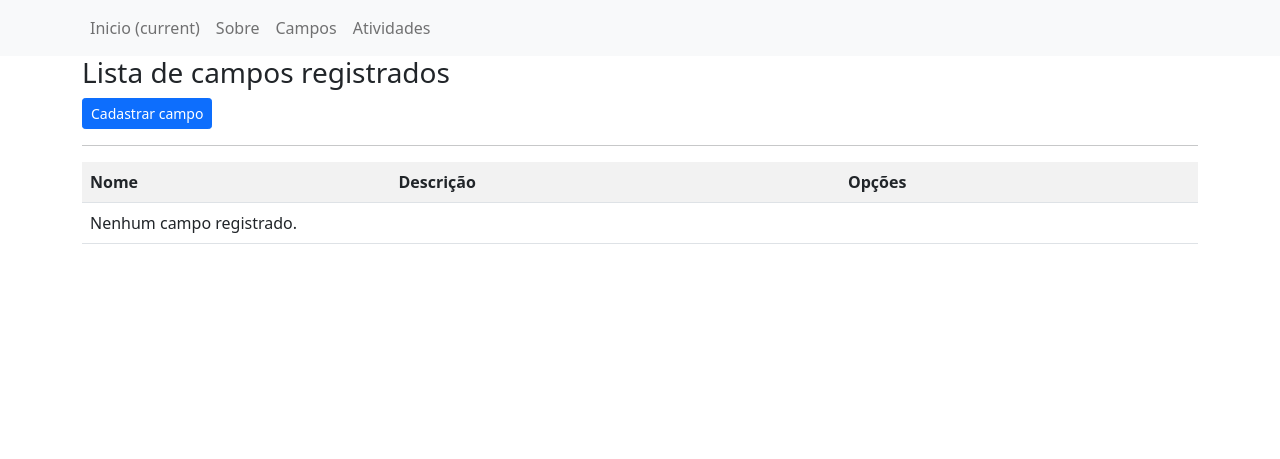
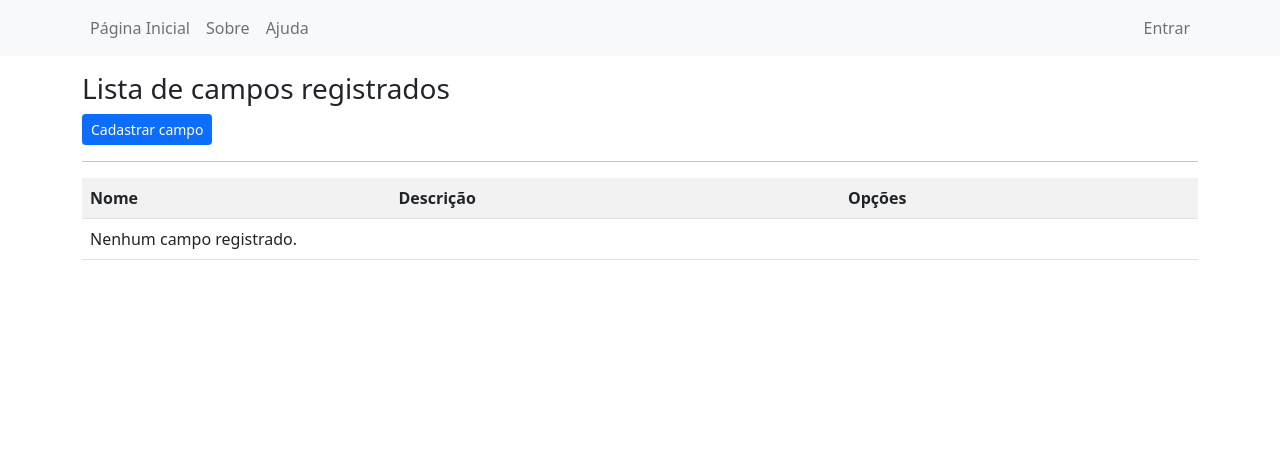
Before and after one commit to ipedromotta/universidade-django, a Django app: page /listar/campos/ in a window 1280 px wide. Shown: the top 459 px of the page. Run offline with Django 4.2, Linux system fonts and the light colour scheme; data that the repository does not hold is empty; some libraries are stand-ins or nearby versions.

Commit message:
:recycle: refactor: Melhorando menu e adicionando nova funcao de usuario

```diff
--- a/paginas/templates/base.html
+++ b/paginas/templates/base.html
@@ -15,24 +15,56 @@
 </head>
 <body>
     {% block menu %}
-    <nav class="navbar navbar-expand-lg navbar-light bg-light ">
-        <div class="collapse navbar-collapse container" id="navbarNav">
+    <nav class="navbar navbar-expand-lg navbar-light bg-light mb-3">
+      <div class="container">
+        <div class="collapse navbar-collapse justify-content-between" id="navbarNavDropdown">
           <ul class="navbar-nav">
-            <li class="nav-item active">
-              <a class="nav-link" href="{% url 'inicio' %}">Inicio <span class="sr-only">(current)</span></a>
+            <li class="nav-item">
+              <a class="nav-link" href="{% url 'inicio' %}">Página Inicial</a>
             </li>
+            {% if request.user.is_authenticated %}
+              <li class="nav-item dropdown">
+                <a class="nav-link dropdown-toggle" href="#" id="navbarDropdownMenuLink1" role="button" data-bs-toggle="dropdown" aria-expanded="false">
+                  Cadastros
+                </a>
+                <ul class="dropdown-menu" aria-labelledby="navbarDropdownMenuLink1">
+                  <li class="nav-item">
+                    <a href="{% url 'listar-campos' %}" class="nav-link">Campos</a>
+                  </li>
+                  <li class="nav-item">
+                    <a href="{% url 'listar-atividades' %}" class="nav-link">Atividades</a>
+                  </li>
+                </ul>
+              </li>
+            {% endif %}
             <li class="nav-item">
               <a class="nav-link" href="{% url 'sobre' %}">Sobre</a>
             </li>
             <li class="nav-item">
-              <a href="{% url 'listar-campos' %}" class="nav-link">Campos</a>
-            </li>
-            <li class="nav-item">
-              <a href="{% url 'listar-atividades' %}" class="nav-link">Atividades</a>
+              <a class="nav-link" href="#">Ajuda</a>
             </li>
           </ul>
+          <ul class="navbar-nav">
+            {% if request.user.is_authenticated %}
+              <li class="nav-item dropdown">
+                <a class="nav-link dropdown-toggle" href="#" id="navbarDropdownMenuLink2" role="button" data-bs-toggle="dropdown" aria-expanded="false">
+                  {{ request.user }}
+                </a>
+                <ul class="dropdown-menu dropdown-menu-end" aria-labelledby="navbarDropdownMenuLink2">
+                  <li><a class="dropdown-item" href="#">Meus dados</a></li>
+                  <li><a class="dropdown-item" href="#">Alterar Senha</a></li>
+                  <hr class="mt-0 mb-1">
+                  <li><a class="dropdown-item" href="{% url 'logout' %}">Sair</a></li>
+                </ul>
+              </li>
+            {% else %}
+              <li><a class="nav-link" href="{% url 'login' %}">Entrar</a></li>
+            {% endif %}
+
+          </ul>
         </div>
-      </nav>
+      </div>
+    </nav>
     {% endblock %}
 
     <div class="container">
@@ -49,7 +81,7 @@
         </footer>
       </div>
     {% endblock %}
+    <script src="{% static 'js/jquery-3.6.4.min.js' %}"></script>
     <script src="{% static 'js/bootstrap.min.js' %}"></script>
-    <script src="{% static 'js/jquery-3.6.4.min.js' %}"></script>
 </body>
 </html>
```
